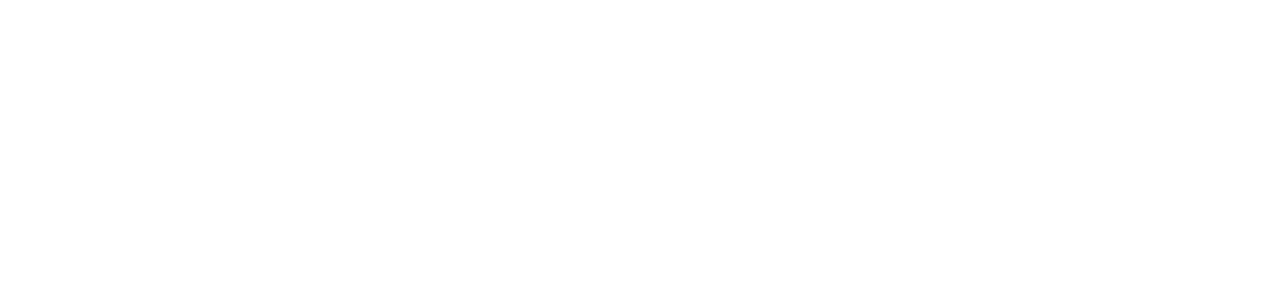
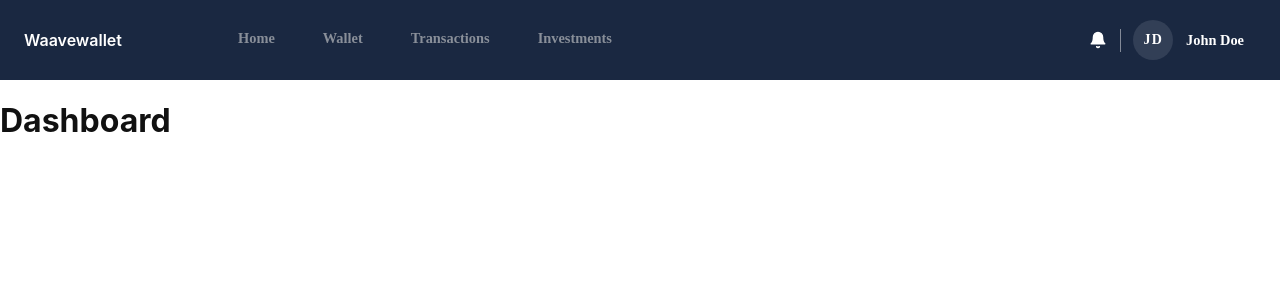
Before and after one commit to taofik-adeniyi/wave, a React (Create React App) app: page /dashboard in a window 1280 px wide. Shown: the top 300 px of the page. Built offline with nearby package versions, Linux system fonts and the light colour scheme; a web font is replaced by a local one.

Commit message:
dashboard menu

```diff
--- /dev/null
+++ b/src/components/Menu.js
@@ -0,0 +1,13 @@
+import React from 'react'
+import Navbar from './Menu/Navbar'
+
+
+const Menu = () => {
+    return (
+        <>
+            <Navbar />
+        </>
+    )
+}
+
+export default Menu
--- /dev/null
+++ b/src/components/Menu/NavStyle.js
@@ -0,0 +1,216 @@
+
+import styled from 'styled-components/macro'
+import {Link as LinkR} from 'react-router-dom'
+
+export const Nav = styled.nav`
+background:${({scrollNav})=>(scrollNav ? "#1A2841" : "#1A2841")};
+height:80px;
+display:flex;
+justify-content: center;
+align-items : center;
+position: sticky;
+top:0;
+z-index:10;
+width:100%;
+
+@media (max-width:960px){
+    transition: 0.8s all ease;
+}
+
+
+@media (max-width: 768px){
+
+background:${({scrollNav})=>(scrollNav ? "#1A2841" : "#1A2841;")};
+height:80px;
+display:flex;
+margin-top: -80px;
+}
+
+`
+export const NavbarContainer = styled.div`
+display: flex;
+justify-content: space-between;
+align-items: center;
+width:100% ;
+height: 80px;
+
+z-index:1;
+padding:0 24px;
+ max-width:1400px;
+
+`
+
+export const NavbarWrapper = styled.div`
+display: flex;
+`
+
+export const NavLogo = styled(LinkR)`
+color:#fff;
+justify-self:flex-start;
+cursor:pointer;
+width:150px;
+font-size:16px;
+font-weight:600;
+color:#fff;
+display:flex;
+align-items:center;
+
+@media (max-width: 480px){
+    width:120px;
+}
+
+`
+export const ImgLogo = styled.img`
+  width: 100%;
+  display:flex;
+  justify-self:flex-start;
+
+`
+
+ export const MobileIcon = styled.div`
+  display:none;
+
+  @media (max-width: 768px){
+    display:block;
+    position:absolute;
+    top:0;
+    right:0;
+    cursor:pointer;
+    font-size:1.5rem;
+    transform: translate(-100%, 60%);
+    color:#fff;
+  }
+ `
+
+export const NavMenu = styled.ul`
+display:flex;
+align-items:center;
+list-style: none;
+margin-bottom:0px !important;
+text-align:center;
+margin-top:0;
+
+@media (max-width: 768px){
+    display:none;
+
+  }
+
+`
+
+export const NavItems = styled.li`
+ height:80px;
+ display:flex;
+ align-items:center;
+`
+
+export const NavLinks =styled(LinkR)`
+ display: flex;
+ align-items: center;
+ color: #898F99;
+ font-family:poppins;
+ font-size: .9rem;
+ text-decoration:none !important;
+font-weight: 600 !important;
+padding: 0 3px;
+border-bottom:3px solid  transparent;
+
+transition: all .2s ease-in-out;
+ padding:0 1.5rem;
+ cursor:pointer;
+ height:100%;
+
+ &:active{
+    background-color:#0D182C;
+    color:#fff;
+ }
+ &:hover{
+    color:#0089ff;
+    transition: all .2s ease-in-out;
+    background-color:#0D182C;
+    color:#fff;
+    border-bottom:3px solid  #0059FF;
+
+
+}
+
+
+`
+
+export const NavBtn = styled.nav`
+display:flex;
+align-items:center;
+
+
+@media (max-width:768px){
+    display:none;
+}
+
+`
+
+export const NavBtnLinkL = styled(LinkR)`
+padding: 7px 25px 8px 25px;
+display: flex;
+align-items: center;
+font-size:.9rem;
+color:#fff;
+padding:10px 12px;
+ font-weight:600;
+font-family:poppins;
+transition: all .2s ease-in-out;
+ border-left: 1px solid #ffffff75;
+height: 3px;
+
+&:hover{
+    color:#fff;
+}
+
+
+`
+
+export const ProfileIcon = styled.div`
+display:flex;
+align-items:center;
+justify-content:center;
+ width: 40px;
+ height:40px;
+border-radius : 50%;
+
+color:#fff;
+font-weight:600;
+font-size:14px;
+background: #f0f5ff1c;
+margin-right:.8rem;
+letter-spacing: 1.1px;
+`
+export const IconWrapper = styled.div`
+margin-right:.8rem;
+display:flex;
+align-items:center;
+`
+
+export const NavBtnLink = styled(LinkR)`
+
+
+color: #040da0;
+font-weight:600;
+border-radius: 10px;
+padding: 7px 25px 8px 25px;
+white-space: nowrap;
+transition: 0.3s;
+font-size: .9rem;
+border: 2px solid transparent;
+
+font-weight: 600;
+background: #fff;
+font-family: poppins;
+transition: all .2s ease-in-out;
+
+&:hover{
+    color:#fff;
+    border: 2px solid #fff;
+    background: transparent;
+    transition: all .2s ease-in-out;
+}
+
+
+`
--- /dev/null
+++ b/src/components/Menu/Navbar.js
@@ -0,0 +1,61 @@
+import React, {useState, useEffect} from 'react'
+// import {FaBars} from 'react-icons/fa'
+import * as Icon from 'react-feather'
+
+import {Nav, NavbarContainer, NavLogo,NavbarWrapper, MobileIcon, NavMenu, NavItems,NavLinks,IconWrapper, NavBtn, ProfileIcon, NavBtnLinkL} from './NavStyle'
+
+const Navbar = () => {
+    const[scrollNav, setScrollNav] = useState(false)
+
+
+
+    const changeNavBarBgColor = () =>{
+      if(window.scrollY >= 80){
+        setScrollNav(true)
+      }else{
+        setScrollNav(false)
+      }
+    }
+
+    useEffect(() => {
+      window.addEventListener("scroll", changeNavBarBgColor)
+    }, [])
+
+
+
+          return (
+              <>
+             <Nav scrollNav={scrollNav}>
+              <NavbarContainer>
+                      <NavbarWrapper>
+                      <NavLogo to="/">
+                         Waavewallet
+                      </NavLogo>
+                      <MobileIcon >
+                        {/* <FaBars /> */}
+                      </MobileIcon>
+                      <NavMenu>
+                        <NavItems>
+                            <NavLinks to="/dashboard">Home</NavLinks>
+                            <NavLinks to="/wallet">Wallet</NavLinks>
+                            <NavLinks to="/transactions">Transactions</NavLinks>
+                            <NavLinks to="/investments">Investments</NavLinks>
+
+                        </NavItems>
+                      </NavMenu>
+                      </NavbarWrapper>
+                      <NavBtn>
+                       <IconWrapper> <Icon.Bell  fill={'#fff'} size={18} style={{ color:"#fff"}} />
+                      </IconWrapper>
+                      <NavBtnLinkL to="/">  <ProfileIcon> JD</ProfileIcon> John Doe</NavBtnLinkL>
+
+
+                      </NavBtn>
+                  </NavbarContainer>
+
+              </Nav>
+              </>
+          )
+}
+
+export default Navbar
--- a/src/pages/Dashboard/Dashboard.js
+++ b/src/pages/Dashboard/Dashboard.js
@@ -1,9 +1,11 @@
 import React from 'react'
+import Menu from '../../components/Menu'
 
 const Dashboard = () => {
     return (
         <div>
-
+            <Menu />
+            <h1>Dashboard</h1>
         </div>
     )
 }
--- a/src/router.js
+++ b/src/router.js
@@ -2,6 +2,8 @@
 import { BrowserRouter,Route, Switch } from 'react-router-dom'
 import Login from './pages/Onboarding/Auth/Login'
 import Register from './pages/Onboarding/Auth/Register'
+import Dashboard from './pages/Dashboard/Dashboard'
+
 
 const Routes = () => {
     return (
@@ -10,6 +12,7 @@
          <Switch>
            <Route path="/" exact  component={Login} />
            <Route path="/register" exact  component={Register} />
+           <Route path="/dashboard" exact  component={Dashboard} />
            </Switch>
         </BrowserRouter>
        </>
```
